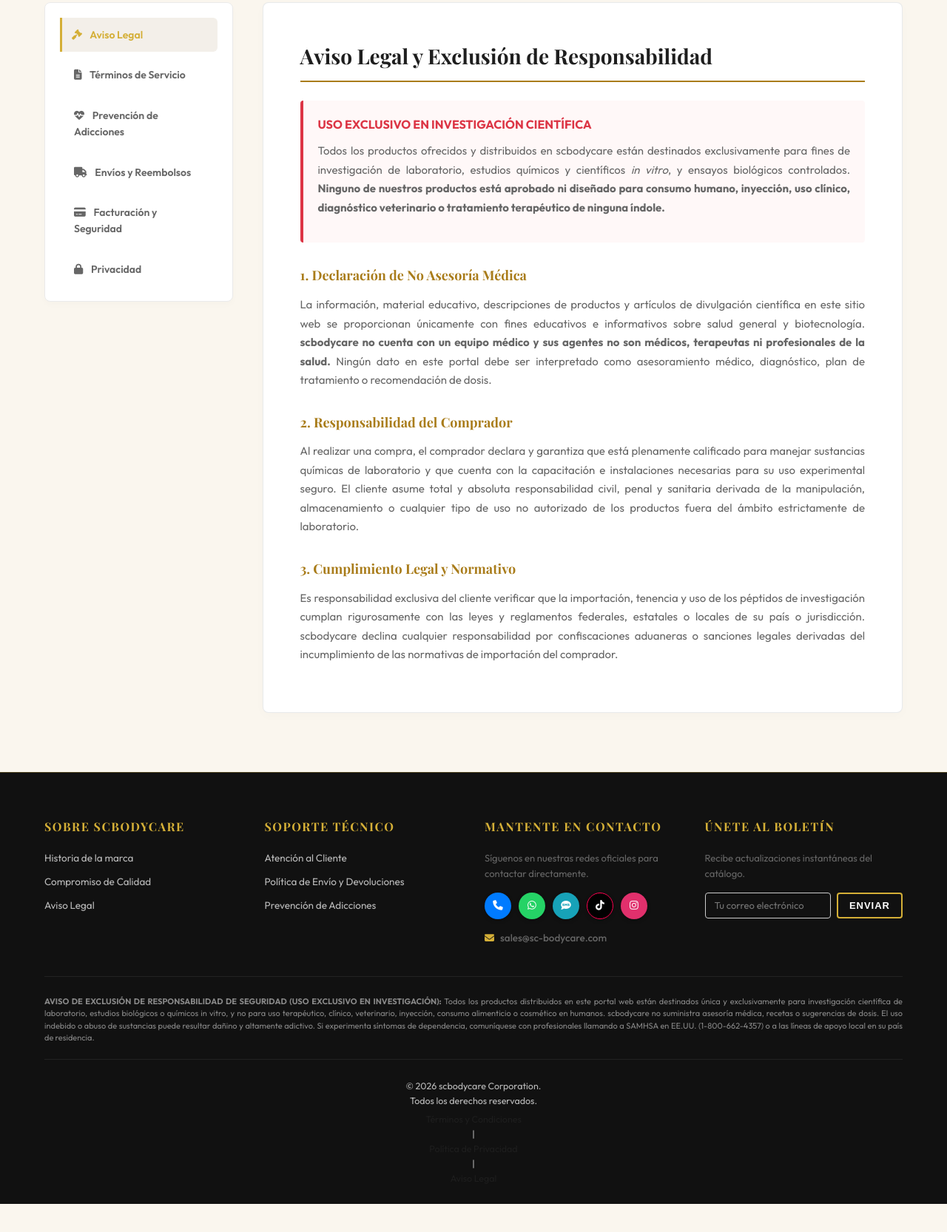
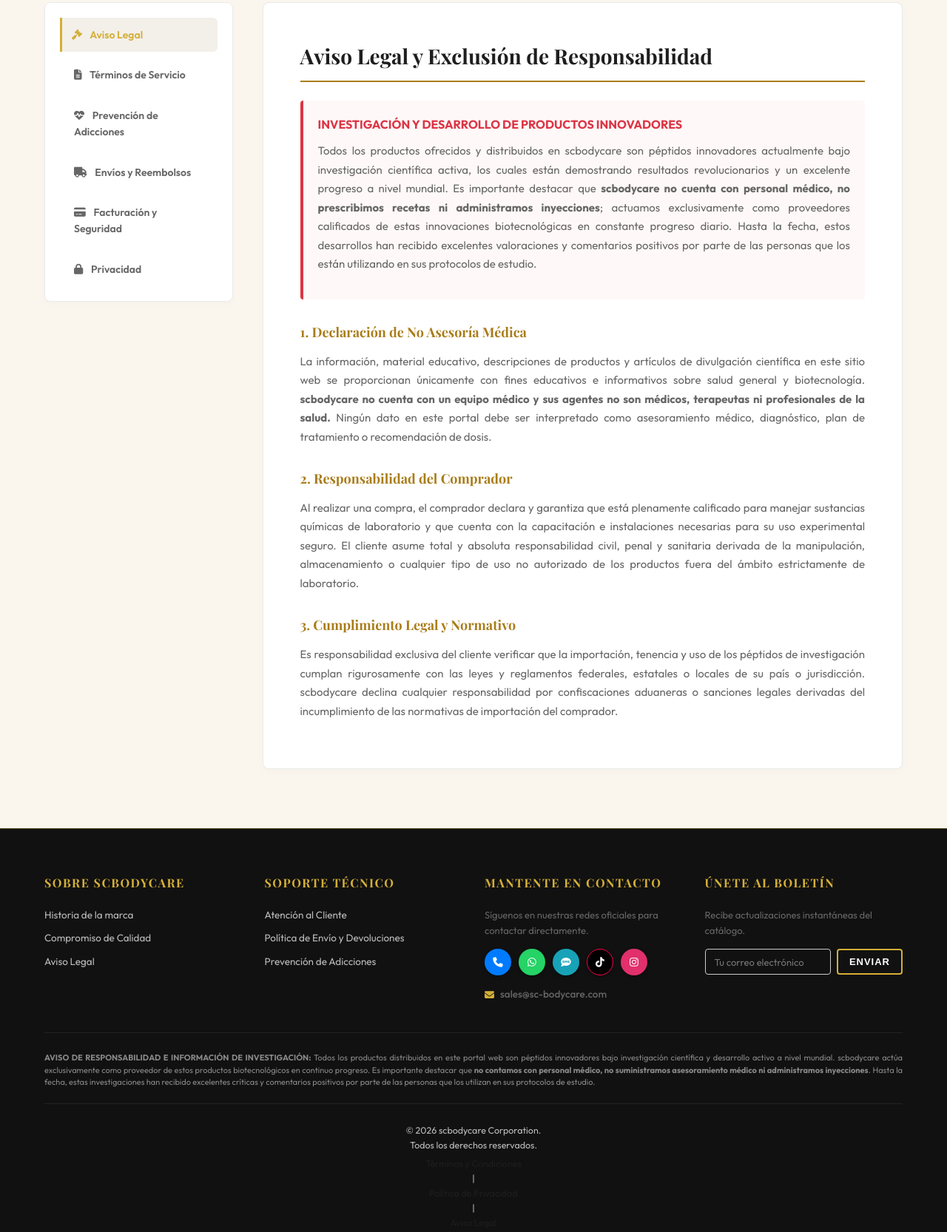
Before and after one commit to Marketshopusa/sc-bodycare, a website: page public/policies.html in a window 1280 px wide. Shown: the part 381-2047 px from the top of the page at 74% size. Before the commit the page ends 2009 px from the top, so only its background shows below. Drawn offline with nearby package versions, Linux system fonts and the light colour scheme; a web font is replaced by a local one.

Commit message:
style: update legal disclaimer text to be more positive, professional and focused on R&D feedback

```diff
--- a/public/policies.html
+++ b/public/policies.html
@@ -317,8 +317,8 @@
           <div class="lang-es">
             <h2>Aviso Legal y Exclusión de Responsabilidad</h2>
             <div class="warning-box">
-              <h4>USO EXCLUSIVO EN INVESTIGACIÓN CIENTÍFICA</h4>
-              <p>Todos los productos ofrecidos y distribuidos en scbodycare están destinados exclusivamente para fines de investigación de laboratorio, estudios químicos y científicos <em>in vitro</em>, y ensayos biológicos controlados. <strong>Ninguno de nuestros productos está aprobado ni diseñado para consumo humano, inyección, uso clínico, diagnóstico veterinario o tratamiento terapéutico de ninguna índole.</strong></p>
+              <h4>INVESTIGACIÓN Y DESARROLLO DE PRODUCTOS INNOVADORES</h4>
+              <p>Todos los productos ofrecidos y distribuidos en scbodycare son péptidos innovadores actualmente bajo investigación científica activa, los cuales están demostrando resultados revolucionarios y un excelente progreso a nivel mundial. Es importante destacar que <strong>scbodycare no cuenta con personal médico, no prescribimos recetas ni administramos inyecciones</strong>; actuamos exclusivamente como proveedores calificados de estas innovaciones biotecnológicas en constante progreso diario. Hasta la fecha, estos desarrollos han recibido excelentes valoraciones y comentarios positivos por parte de las personas que los están utilizando en sus protocolos de estudio.</p>
             </div>
             <h3>1. Declaración de No Asesoría Médica</h3>
             <p>La información, material educativo, descripciones de productos y artículos de divulgación científica en este sitio web se proporcionan únicamente con fines educativos e informativos sobre salud general y biotecnología. <strong>scbodycare no cuenta con un equipo médico y sus agentes no son médicos, terapeutas ni profesionales de la salud.</strong> Ningún dato en este portal debe ser interpretado como asesoramiento médico, diagnóstico, plan de tratamiento o recomendación de dosis.</p>
@@ -332,8 +332,8 @@
           <div class="lang-en">
             <h2>Legal Disclaimer & Liability Waiver</h2>
             <div class="warning-box">
-              <h4>LABORATORY RESEARCH USE ONLY</h4>
-              <p>All products offered and distributed on scbodycare are intended strictly for laboratory research, chemical and scientific <em>in vitro</em> studies, and controlled biological testing. <strong>None of our products are approved or designed for human consumption, injection, clinical use, veterinary diagnostics, or therapeutic treatment of any kind.</strong></p>
+              <h4>INNOVATIVE PRODUCTS RESEARCH & DEVELOPMENT</h4>
+              <p>All products offered and distributed on scbodycare are innovative peptides currently under active scientific investigation, showing revolutionary results and excellent progress worldwide. Please note that <strong>scbodycare does not employ medical staff, and we do not provide prescriptions or administer injections</strong>; we act solely as qualified suppliers of these biotechnological innovations that undergo continuous daily progress studies. To date, these developments have received outstanding reviews and highly positive feedback from individuals incorporating them into their study protocols.</p>
             </div>
             <h3>1. No Medical Advice Representation</h3>
             <p>Information, educational material, product descriptions, and scientific articles on this website are provided solely for educational and general health/biotechnology informational purposes. <strong>scbodycare does not employ a medical team, and its representatives are not doctors, therapists, or healthcare professionals.</strong> No data on this portal should be construed as medical advice, diagnosis, treatment plan, or dosing recommendations.</p>
@@ -648,7 +648,7 @@
       <!-- AVISO DE EXCLUSIÓN DE RESPONSABILIDAD EN EL PIE DE PÁGINA (BLINDAJE DE SEGURIDAD GLOBAL) -->
       <div style="font-size: 11px; color: #888; text-align: justify; margin-top: 30px; line-height: 1.5; border-top: 1px solid #222; padding-top: 25px;">
         <div class="lang-es">
-          <strong>AVISO DE EXCLUSIÓN DE RESPONSABILIDAD DE SEGURIDAD (USO EXCLUSIVO EN INVESTIGACIÓN):</strong> Todos los productos distribuidos en este portal web están destinados única y exclusivamente para investigación científica de laboratorio, estudios biológicos o químicos in vitro, y no para uso terapéutico, clínico, veterinario, inyección, consumo alimenticio o cosmético en humanos. scbodycare no suministra asesoría médica, recetas o sugerencias de dosis. El uso indebido o abuso de sustancias puede resultar dañino y altamente adictivo. Si experimenta síntomas de dependencia, comuníquese con profesionales llamando a SAMHSA en EE.UU. (1-800-662-4357) o a las líneas de apoyo local en su país de residencia.
+          <strong>AVISO DE RESPONSABILIDAD E INFORMACIÓN DE INVESTIGACIÓN:</strong> Todos los productos distribuidos en este portal web son péptidos innovadores bajo investigación científica y desarrollo activo a nivel mundial. scbodycare actúa exclusivamente como proveedor de estos productos biotecnológicos en continuo progreso. Es importante destacar que <strong>no contamos con personal médico, no suministramos asesoramiento médico ni administramos inyecciones</strong>. Hasta la fecha, estas investigaciones han recibido excelentes críticas y comentarios positivos por parte de las personas que los utilizan en sus protocolos de estudio.
         </div>
         <div class="lang-en">
           <strong>SAFETY & LIABILITY DISCLAIMER (RESEARCH USE ONLY):</strong> All products distributed on this portal are intended solely and exclusively for scientific laboratory research, chemical or biological in vitro studies, and not for human therapeutic, clinical, veterinary, injection, dietary, or cosmetic consumption. scbodycare does not provide medical advice, prescriptions, or dosage suggestions. Misuse or abuse of substances can be harmful and highly addictive. If you experience symptoms of dependency, contact professionals by calling SAMHSA in the USA (1-800-662-4357) or local helplines in your country of residence.
```
Also changed, not shown: public/about.html (+1 -1 lines), public/cart.html (+1 -1 lines), public/catalog.html (+1 -1 lines), public/index.html (+3 -3 lines), public/login.html (+1 -1 lines), public/product.html (+1 -1 lines).
